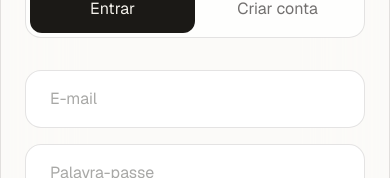
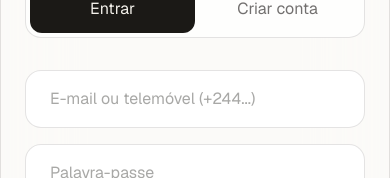
Before and after one commit to ohuminho/marka-platform, a Next.js app: page /auth/login in a window 390 px wide. Shown: the part 355-533 px from the top of the page. Built offline with nearby package versions, Linux system fonts and the light colour scheme; no server answers.

Commit message:
feat(auth): allow phone number in login form

```diff
--- a/src/frontend/features/auth/components/LoginForm.tsx
+++ b/src/frontend/features/auth/components/LoginForm.tsx
@@ -104,7 +104,7 @@ export default function LoginForm() {
           "verifica"
         );
 
-      if (requiresEmailVerification) {
+      if (requiresEmailVerification && email.includes("@")) {
         setShowResend(true);
       }
     } finally {
@@ -256,8 +256,8 @@ export default function LoginForm() {
         )}
 
         <input
-          type="email"
-          placeholder="E-mail"
+          type="text"
+          placeholder="E-mail ou telemóvel (+244...)"
           value={email}
           onChange={(event) =>
             setEmail(event.target.value)
```
